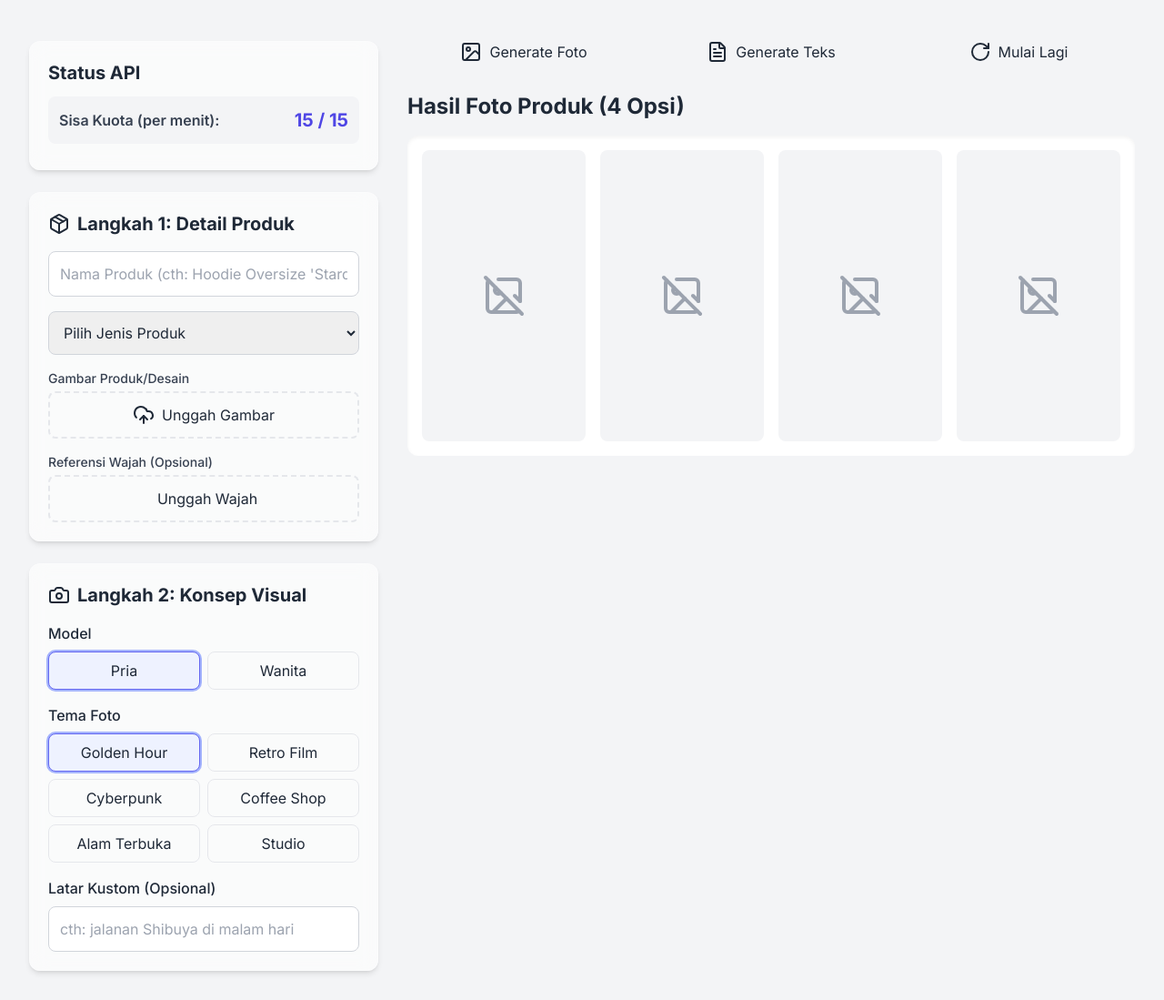
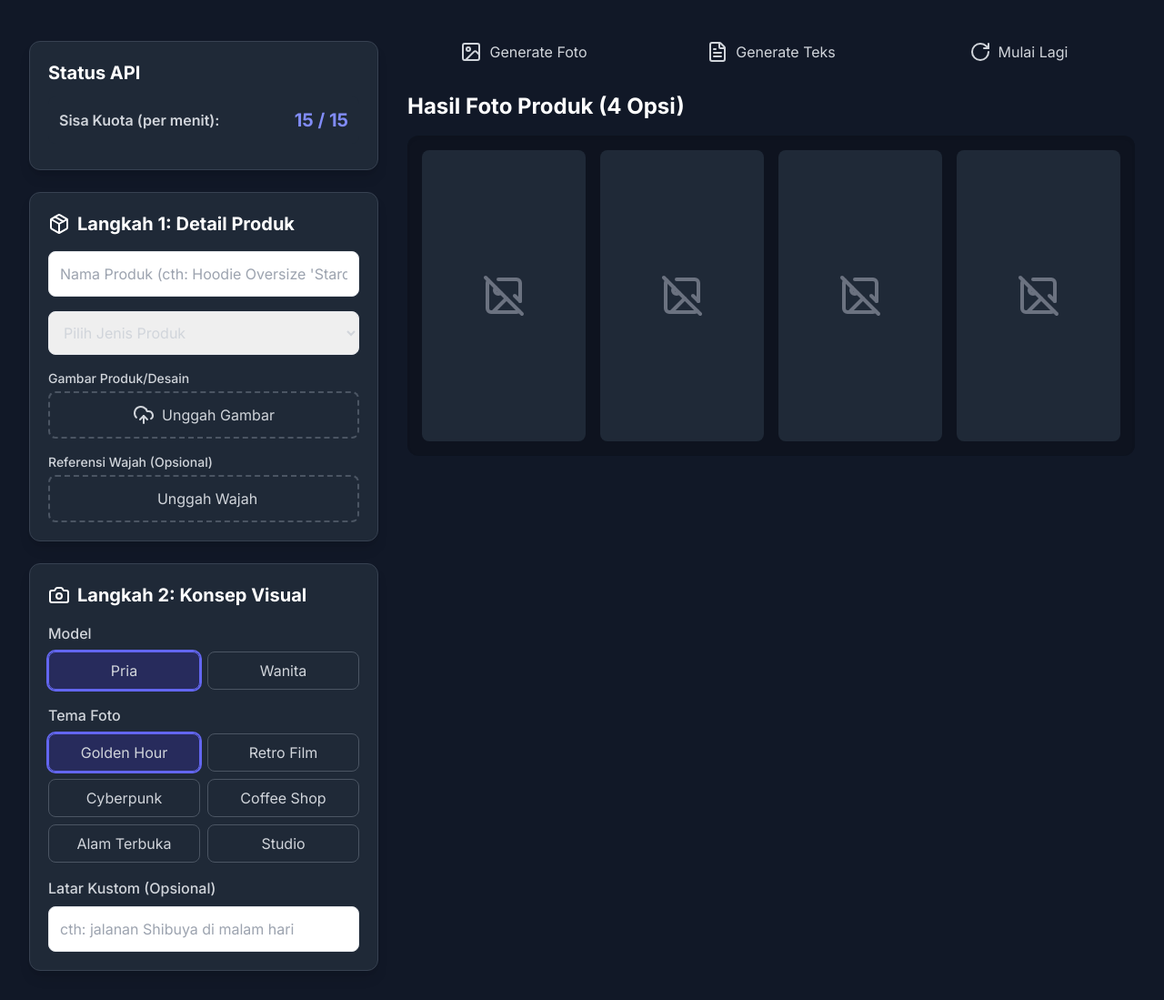
Before and after one commit to yusufwardana/mockup, a website: page index.html in a window 1280 px wide. Shown: the part 123-1222 px from the top of the page at 91% size. Drawn offline with nearby package versions, Linux system fonts and the light colour scheme.

Commit message:
Update index.html

```diff
--- a/index.html
+++ b/index.html
@@ -3,21 +3,21 @@
 <head>
     <meta charset="UTF-8">
     <meta name="viewport" content="width=device-width, initial-scale=1.0">
-    <title>AI Content Studio</title>
+    <title>AI Content Studio - Dark Edition</title>
     <script src="https://cdn.tailwindcss.com"></script>
     <link rel="preconnect" href="https://fonts.googleapis.com">
     <link rel="preconnect" href="https://fonts.gstatic.com" crossorigin>
     <link href="https://fonts.googleapis.com/css2?family=Inter:wght@400;500;600;700;800&display=swap" rel="stylesheet">
     <script src="https://unpkg.com/lucide@latest"></script>
     <style>
-        body { font-family: 'Inter', sans-serif; background-color: #f3f4f6; }
-        .glass-card { background: rgba(255, 255, 255, 0.6); backdrop-filter: blur(10px); border: 1px solid rgba(255, 255, 255, 0.2); }
-        .btn-primary { @apply w-full bg-indigo-600 text-white font-bold py-3 px-4 rounded-lg hover:bg-indigo-700 transition-all duration-300 shadow-lg hover:shadow-xl transform hover:-translate-y-0.5; }
-        .btn-secondary { @apply w-full bg-gray-700 text-white font-bold py-3 px-4 rounded-lg hover:bg-gray-800 transition-all duration-300 shadow-lg hover:shadow-xl transform hover:-translate-y-0.5; }
-        .btn-tertiary { @apply w-full bg-green-600 text-white font-bold py-3 px-4 rounded-lg hover:bg-green-700 transition-all duration-300 shadow-lg hover:shadow-xl transform hover:-translate-y-0.5; }
-        button:disabled { @apply bg-gray-400 cursor-not-allowed shadow-none transform-none hover:bg-gray-400; }
-        /* Perbaikan Final: Menggunakan peer-checked untuk styling */
-        input[type="radio"]:checked + label { @apply border-indigo-500 bg-indigo-50 ring-2 ring-indigo-300; }
+        body { font-family: 'Inter', sans-serif; background-color: #111827; color: #d1d5db; }
+        .control-card { background-color: #1f2937; border: 1px solid #374151; }
+        .btn-primary { @apply w-full bg-indigo-600 text-white font-bold py-3 px-4 rounded-lg hover:bg-indigo-700 transition-all duration-300 shadow-lg hover:shadow-indigo-500/50 transform hover:-translate-y-0.5; }
+        .btn-secondary { @apply w-full bg-gray-600 text-white font-bold py-3 px-4 rounded-lg hover:bg-gray-700 transition-all duration-300 shadow-lg; }
+        .btn-tertiary { @apply w-full bg-green-600 text-white font-bold py-3 px-4 rounded-lg hover:bg-green-700 transition-all duration-300 shadow-lg; }
+        button:disabled { @apply bg-gray-500 cursor-not-allowed shadow-none transform-none hover:bg-gray-500; }
+        input, select { @apply bg-gray-700 border-gray-600 text-white placeholder-gray-400; }
+        input[type="radio"]:checked + label { @apply border-indigo-500 bg-indigo-900/50 text-white ring-2 ring-indigo-500; }
         .fade-in { animation: fadeIn 0.5s ease-in-out; }
         @keyframes fadeIn { from { opacity: 0; transform: translateY(10px); } to { opacity: 1; transform: translateY(0); } }
         .image-container { position: relative; overflow: hidden; border-radius: 0.5rem; }
@@ -25,89 +25,88 @@
         .image-container:hover .image-overlay { transform: translateY(0); }
     </style>
 </head>
-<body class="text-gray-800">
+<body class="text-gray-300">
 
     <div class="container mx-auto p-4 md:p-8">
 
         <header class="text-center mb-12">
-            <h1 class="text-5xl font-extrabold text-gray-900">AI Content Studio</h1>
-            <p class="text-lg text-gray-600 mt-3">Generator Konten Viral #1 untuk Produk Anda</p>
+            <h1 class="text-5xl font-extrabold text-white">AI Content Studio</h1>
+            <p class="text-lg text-gray-400 mt-3">Generator Konten Viral #1 untuk Produk Anda</p>
         </header>
 
         <div class="grid grid-cols-1 lg:grid-cols-3 gap-8">
             <!-- Kolom Kontrol (Kiri) -->
             <div class="lg:col-span-1 space-y-6">
-                <div class="glass-card p-5 rounded-xl shadow-md">
-                    <h2 class="text-xl font-bold mb-3 text-gray-800">Status API</h2>
-                    <div class="flex justify-between items-center bg-gray-100 p-3 rounded-lg">
-                        <span class="font-semibold text-gray-700">Sisa Kuota (per menit):</span>
-                        <div id="apiCreditCounter" class="text-xl font-bold text-indigo-600"></div>
+                <div class="control-card p-5 rounded-xl shadow-lg">
+                    <h2 class="text-xl font-bold mb-3 text-white">Status API</h2>
+                    <div class="flex justify-between items-center bg-gray-800 p-3 rounded-lg">
+                        <span class="font-semibold text-gray-300">Sisa Kuota (per menit):</span>
+                        <div id="apiCreditCounter" class="text-xl font-bold text-indigo-400"></div>
                     </div>
-                     <p id="apiTimer" class="text-sm text-center text-gray-500 mt-2"></p>
+                     <p id="apiTimer" class="text-sm text-center text-gray-400 mt-2"></p>
                 </div>
 
-                <div class="glass-card p-5 rounded-xl shadow-md">
-                    <h2 class="text-xl font-bold mb-4 text-gray-800 flex items-center"><i data-lucide="package" class="mr-2"></i>Langkah 1: Detail Produk</h2>
+                <div class="control-card p-5 rounded-xl shadow-lg">
+                    <h2 class="text-xl font-bold mb-4 text-white flex items-center"><i data-lucide="package" class="mr-2"></i>Langkah 1: Detail Produk</h2>
                     <div class="space-y-4">
-                        <input type="text" id="productName" placeholder="Nama Produk (cth: Hoodie Oversize 'Stardust')" class="w-full p-3 border border-gray-300 rounded-lg focus:ring-2 focus:ring-indigo-500">
-                        <select id="productType" class="w-full p-3 border border-gray-300 rounded-lg focus:ring-2 focus:ring-indigo-500">
+                        <input type="text" id="productName" placeholder="Nama Produk (cth: Hoodie Oversize 'Stardust')" class="w-full p-3 border rounded-lg focus:ring-2 focus:ring-indigo-500">
+                        <select id="productType" class="w-full p-3 border rounded-lg focus:ring-2 focus:ring-indigo-500">
                             <option value="" disabled selected>Pilih Jenis Produk</option>
                             <option value="hoodie">Hoodie</option><option value="t-shirt">Kaos</option><option value="jacket">Jaket</option><option value="pants">Celana</option><option value="hat">Topi</option><option value="shoes">Sepatu</option>
                         </select>
                         <div>
-                            <label class="block text-sm font-medium text-gray-700 mb-1">Gambar Produk/Desain</label>
+                            <label class="block text-sm font-medium text-gray-300 mb-1">Gambar Produk/Desain</label>
                             <input type="file" id="productImage" class="hidden" accept="image/*">
-                            <label for="productImage" class="flex items-center justify-center w-full p-3 border-2 border-dashed rounded-lg cursor-pointer hover:bg-gray-50">
+                            <label for="productImage" class="flex items-center justify-center w-full p-3 border-2 border-dashed border-gray-600 rounded-lg cursor-pointer hover:bg-gray-700/50">
                                 <i data-lucide="upload-cloud" class="mr-2"></i><span id="productImageName">Unggah Gambar</span>
                             </label>
                         </div>
                          <div>
-                            <label class="block text-sm font-medium text-gray-700 mb-1">Referensi Wajah (Opsional)</label>
+                            <label class="block text-sm font-medium text-gray-300 mb-1">Referensi Wajah (Opsional)</label>
                             <input type="file" id="faceImage" class="hidden" accept="image/*">
-                            <label for="faceImage" class="flex items-center justify-center w-full p-3 border-2 border-dashed rounded-lg cursor-pointer hover:bg-gray-50">
+                            <label for="faceImage" class="flex items-center justify-center w-full p-3 border-2 border-dashed border-gray-600 rounded-lg cursor-pointer hover:bg-gray-700/50">
                                 <i data-lucide="user-scan" class="mr-2"></i><span id="faceImageName">Unggah Wajah</span>
                             </label>
                         </div>
                     </div>
                 </div>
 
-                <div class="glass-card p-5 rounded-xl shadow-md">
-                    <h2 class="text-xl font-bold mb-4 text-gray-800 flex items-center"><i data-lucide="camera" class="mr-2"></i>Langkah 2: Konsep Visual</h2>
+                <div class="control-card p-5 rounded-xl shadow-lg">
+                    <h2 class="text-xl font-bold mb-4 text-white flex items-center"><i data-lucide="camera" class="mr-2"></i>Langkah 2: Konsep Visual</h2>
                     <div class="space-y-4">
                         <div>
-                            <label class="font-medium">Model</label>
+                            <label class="font-medium text-gray-300">Model</label>
                             <div class="grid grid-cols-2 gap-2 mt-2">
-                                <!-- PERBAIKAN FINAL DI SINI -->
                                 <div>
                                     <input type="radio" name="modelGender" value="Pria" id="m1" class="hidden peer" checked>
-                                    <label for="m1" class="block text-center p-2 border rounded-lg cursor-pointer transition-all peer-checked:border-indigo-500 peer-checked:bg-indigo-50 peer-checked:ring-2 peer-checked:ring-indigo-300">Pria</label>
+                                    <label for="m1" class="block text-center p-2 border border-gray-600 rounded-lg cursor-pointer transition-all peer-checked:border-indigo-500 peer-checked:bg-indigo-900/50 peer-checked:ring-2 peer-checked:ring-indigo-500">Pria</label>
                                 </div>
                                 <div>
                                     <input type="radio" name="modelGender" value="Wanita" id="m2" class="hidden peer">
-                                    <label for="m2" class="block text-center p-2 border rounded-lg cursor-pointer transition-all peer-checked:border-indigo-500 peer-checked:bg-indigo-50 peer-checked:ring-2 peer-checked:ring-indigo-300">Wanita</label>
+                                    <label for="m2" class="block text-center p-2 border border-gray-600 rounded-lg cursor-pointer transition-all peer-checked:border-indigo-500 peer-checked:bg-indigo-900/50 peer-checked:ring-2 peer-checked:ring-indigo-500">Wanita</label>
                                 </div>
                             </div>
                         </div>
                         <div>
-                            <label class="font-medium">Tema Foto</label>
+                            <label class="font-medium text-gray-300">Tema Foto</label>
                             <div class="grid grid-cols-2 gap-2 mt-2">
-                                <!-- DAN PERBAIKAN FINAL DI SINI -->
-                                <div><input type="radio" name="photoConcept" value="Golden Hour Glow" id="c1" class="hidden peer" checked><label for="c1" class="block text-center p-2 border rounded-lg cursor-pointer transition-all peer-checked:border-indigo-500 peer-checked:bg-indigo-50 peer-checked:ring-2 peer-checked:ring-indigo-300">Golden Hour</label></div>
-                                <div><input type="radio" name="photoConcept" value="Retro Analog Film" id="c2" class="hidden peer"><label for="c2" class="block text-center p-2 border rounded-lg cursor-pointer transition-all peer-checked:border-indigo-500 peer-checked:bg-indigo-50 peer-checked:ring-2 peer-checked:ring-indigo-300">Retro Film</label></div>
-                                <div><input type="radio" name="photoConcept" value="Cyberpunk Nightscape" id="c3" class="hidden peer"><label for="c3" class="block text-center p-2 border rounded-lg cursor-pointer transition-all peer-checked:border-indigo-500 peer-checked:bg-indigo-50 peer-checked:ring-2 peer-checked:ring-indigo-300">Cyberpunk</label></div>
-                                <div><input type="radio" name="photoConcept" value="Cozy Coffee Shop" id="c4" class="hidden peer"><label for="c4" class="block text-center p-2 border rounded-lg cursor-pointer transition-all peer-checked:border-indigo-500 peer-checked:bg-indigo-50 peer-checked:ring-2 peer-checked:ring-indigo-300">Coffee Shop</label></div>
-                                <div><input type="radio" name="photoConcept" value="Nature Explorer" id="c5" class="hidden peer"><label for="c5" class="block text-center p-2 border rounded-lg cursor-pointer transition-all peer-checked:border-indigo-500 peer-checked:bg-indigo-50 peer-checked:ring-2 peer-checked:ring-indigo-300">Alam Terbuka</label></div>
-                                <div><input type="radio" name="photoConcept" value="Studio Minimalis" id="c6" class="hidden peer"><label for="c6" class="block text-center p-2 border rounded-lg cursor-pointer transition-all peer-checked:border-indigo-500 peer-checked:bg-indigo-50 peer-checked:ring-2 peer-checked:ring-indigo-300">Studio</label></div>
+                                <div><input type="radio" name="photoConcept" value="Golden Hour Glow" id="c1" class="hidden peer" checked><label for="c1" class="block text-center p-2 border border-gray-600 rounded-lg cursor-pointer transition-all peer-checked:border-indigo-500 peer-checked:bg-indigo-900/50 peer-checked:ring-2 peer-checked:ring-indigo-500">Golden Hour</label></div>
+                                <div><input type="radio" name="photoConcept" value="Retro Analog Film" id="c2" class="hidden peer"><label for="c2" class="block text-center p-2 border border-gray-600 rounded-lg cursor-pointer transition-all peer-checked:border-indigo-500 peer-checked:bg-indigo-900/50 peer-checked:ring-2 peer-checked:ring-indigo-500">Retro Film</label></div>
+                                <div><input type="radio" name="photoConcept" value="Cyberpunk Nightscape" id="c3" class="hidden peer"><label for="c3" class="block text-center p-2 border border-gray-600 rounded-lg cursor-pointer transition-all peer-checked:border-indigo-500 peer-checked:bg-indigo-900/50 peer-checked:ring-2 peer-checked:ring-indigo-500">Cyberpunk</label></div>
+                                <div><input type="radio" name="photoConcept" value="Cozy Coffee Shop" id="c4" class="hidden peer"><label for="c4" class="block text-center p-2 border border-gray-600 rounded-lg cursor-pointer transition-all peer-checked:border-indigo-500 peer-checked:bg-indigo-900/50 peer-checked:ring-2 peer-checked:ring-indigo-500">Coffee Shop</label></div>
+                                <div><input type="radio" name="photoConcept" value="Nature Explorer" id="c5" class="hidden peer"><label for="c5" class="block text-center p-2 border border-gray-600 rounded-lg cursor-pointer transition-all peer-checked:border-indigo-500 peer-checked:bg-indigo-900/50 peer-checked:ring-2 peer-checked:ring-indigo-500">Alam Terbuka</label></div>
+                                <div><input type="radio" name="photoConcept" value="Studio Minimalis" id="c6" class="hidden peer"><label for="c6" class="block text-center p-2 border border-gray-600 rounded-lg cursor-pointer transition-all peer-checked:border-indigo-500 peer-checked:bg-indigo-900/50 peer-checked:ring-2 peer-checked:ring-indigo-500">Studio</label></div>
                             </div>
                         </div>
                         <div>
-                             <label class="font-medium">Latar Kustom (Opsional)</label>
-                             <input type="text" id="customBackground" placeholder="cth: jalanan Shibuya di malam hari" class="mt-2 w-full p-3 border border-gray-300 rounded-lg focus:ring-2 focus:ring-indigo-500">
+                             <label class="font-medium text-gray-300">Latar Kustom (Opsional)</label>
+                             <input type="text" id="customBackground" placeholder="cth: jalanan Shibuya di malam hari" class="mt-2 w-full p-3 border rounded-lg focus:ring-2 focus:ring-indigo-500">
                         </div>
                     </div>
                 </div>
             </div>
 
+            <!-- Kolom Hasil (Kanan) -->
             <div class="lg:col-span-2 space-y-8">
                  <div class="grid grid-cols-1 md:grid-cols-3 gap-4">
                     <button id="generateImageBtn" class="btn-primary flex items-center justify-center"><i data-lucide="image" class="mr-2"></i>Generate Foto</button>
@@ -116,30 +115,30 @@
                 </div>
 
                 <div id="imageSection" class="space-y-4">
-                    <h2 class="text-2xl font-bold text-gray-800">Hasil Foto Produk (4 Opsi)</h2>
-                    <div id="imageResult" class="grid grid-cols-2 md:grid-cols-4 gap-4 min-h-[200px] bg-white p-4 rounded-xl shadow-inner">
-                        <div class="bg-gray-100 rounded-lg flex items-center justify-center text-gray-400 aspect-[9/16]"><i data-lucide="image-off" class="w-12 h-12"></i></div>
-                        <div class="bg-gray-100 rounded-lg flex items-center justify-center text-gray-400 aspect-[9/16]"><i data-lucide="image-off" class="w-12 h-12"></i></div>
-                        <div class="bg-gray-100 rounded-lg flex items-center justify-center text-gray-400 aspect-[9/16]"><i data-lucide="image-off" class="w-12 h-12"></i></div>
-                        <div class="bg-gray-100 rounded-lg flex items-center justify-center text-gray-400 aspect-[9/16]"><i data-lucide="image-off" class="w-12 h-12"></i></div>
+                    <h2 class="text-2xl font-bold text-white">Hasil Foto Produk (4 Opsi)</h2>
+                    <div id="imageResult" class="grid grid-cols-2 md:grid-cols-4 gap-4 min-h-[200px] bg-black/20 p-4 rounded-xl shadow-inner">
+                        <div class="bg-gray-800 rounded-lg flex items-center justify-center text-gray-500 aspect-[9/16]"><i data-lucide="image-off" class="w-12 h-12"></i></div>
+                        <div class="bg-gray-800 rounded-lg flex items-center justify-center text-gray-500 aspect-[9/16]"><i data-lucide="image-off" class="w-12 h-12"></i></div>
+                        <div class="bg-gray-800 rounded-lg flex items-center justify-center text-gray-500 aspect-[9/16]"><i data-lucide="image-off" class="w-12 h-12"></i></div>
+                        <div class="bg-gray-800 rounded-lg flex items-center justify-center text-gray-500 aspect-[9/16]"><i data-lucide="image-off" class="w-12 h-12"></i></div>
                     </div>
                 </div>
 
                 <div id="textAudioSection" class="space-y-4 hidden fade-in">
-                    <h2 class="text-2xl font-bold text-gray-800">Hasil Konten Teks & Suara</h2>
-                    <div class="bg-white p-5 rounded-xl shadow-inner space-y-6">
+                    <h2 class="text-2xl font-bold text-white">Hasil Konten Teks & Suara</h2>
+                    <div class="control-card p-5 rounded-xl shadow-inner space-y-6">
                         <div class="relative">
-                            <label class="font-semibold text-gray-700">Deskripsi TikTok (Viral)</label>
-                            <textarea id="tiktokCaption" rows="4" class="w-full p-3 mt-1 border rounded-lg bg-gray-50 focus:outline-none" readonly></textarea>
-                            <button onclick="copyToClipboard('tiktokCaption')" class="absolute top-8 right-2 p-2 rounded-full hover:bg-gray-200 transition-colors"><i data-lucide="copy"></i></button>
+                            <label class="font-semibold text-gray-300">Deskripsi TikTok (Viral)</label>
+                            <textarea id="tiktokCaption" rows="4" class="w-full p-3 mt-1 border rounded-lg bg-gray-700 focus:outline-none" readonly></textarea>
+                            <button onclick="copyToClipboard('tiktokCaption')" class="absolute top-8 right-2 p-2 rounded-full hover:bg-gray-600 transition-colors"><i data-lucide="copy"></i></button>
                         </div>
                         <div class="relative">
-                            <label class="font-semibold text-gray-700">Narasi Video (Persuasif)</label>
-                            <textarea id="promoNarrative" rows="5" class="w-full p-3 mt-1 border rounded-lg bg-gray-50 focus:outline-none" readonly></textarea>
-                            <button onclick="copyToClipboard('promoNarrative')" class="absolute top-8 right-2 p-2 rounded-full hover:bg-gray-200 transition-colors"><i data-lucide="copy"></i></button>
+                            <label class="font-semibold text-gray-300">Narasi Video (Persuasif)</label>
+                            <textarea id="promoNarrative" rows="5" class="w-full p-3 mt-1 border rounded-lg bg-gray-700 focus:outline-none" readonly></textarea>
+                            <button onclick="copyToClipboard('promoNarrative')" class="absolute top-8 right-2 p-2 rounded-full hover:bg-gray-600 transition-colors"><i data-lucide="copy"></i></button>
                         </div>
                         <div>
-                            <label class="font-semibold text-gray-700">Generate Suara</label>
+                            <label class="font-semibold text-gray-300">Generate Suara</label>
                             <div id="audioLoader" class="hidden justify-center items-center py-4"><div class="loader"></div></div>
                             <div class="grid grid-cols-1 md:grid-cols-2 gap-4 mt-2">
                                 <button id="generateMaleAudioBtn" class="bg-blue-500 text-white font-bold p-3 rounded-lg flex items-center justify-center hover:bg-blue-600 transition-all"><i data-lucide="mic" class="mr-2"></i>Suara Pria</button>
@@ -184,7 +183,7 @@
         const { productName, productType, productImage } = elements.inputs;
         if (!productName.value || !productType.value || !productImage.files[0]) { alert("Harap isi Nama, Tipe, dan Gambar Produk."); return; }
         elements.buttons.image.disabled = true;
-        elements.results.image.innerHTML = `<div class="col-span-full flex flex-col items-center justify-center h-full"><div class="loader"></div><p class="mt-2">AI sedang melukis (bisa >30 detik)...</p></div>`;
+        elements.results.image.innerHTML = `<div class="col-span-full flex flex-col items-center justify-center h-full"><div class="loader"></div><p class="mt-2 text-gray-400">AI sedang melukis (bisa >30 detik)...</p></div>`;
         try {
             const productImageBase64 = await fileToBase64(productImage.files[0]);
             let faceImageBase64 = null;
@@ -202,8 +201,8 @@
                 });
                 lucide.createIcons();
                 elements.buttons.text.disabled = false;
-            } else { elements.results.image.innerHTML = `<p class="col-span-full text-red-500">${result.error || 'Gagal membuat gambar.'}</p>`; elements.buttons.image.disabled = false; }
-        } catch (error) { elements.results.image.innerHTML = `<p class="col-span-full text-red-500 text-center p-4">${error.message}</p>`; elements.buttons.image.disabled = false; }
+            } else { elements.results.image.innerHTML = `<p class="col-span-full text-red-400">${result.error || 'Gagal membuat gambar.'}</p>`; elements.buttons.image.disabled = false; }
+        } catch (error) { elements.results.image.innerHTML = `<p class="col-span-full text-red-400 text-center p-4">${error.message}</p>`; elements.buttons.image.disabled = false; }
     });
     elements.buttons.text.addEventListener('click', async () => {
          if (!useCredit()) return;
```
